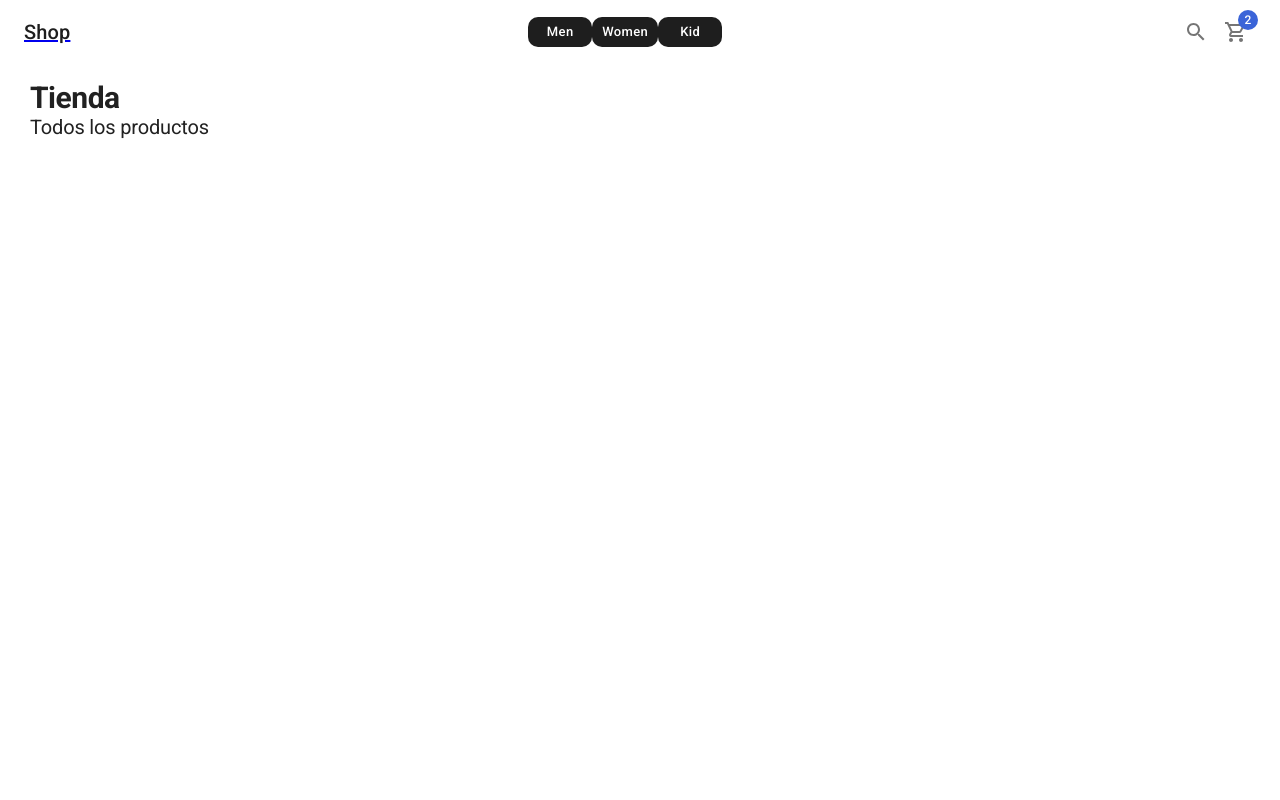
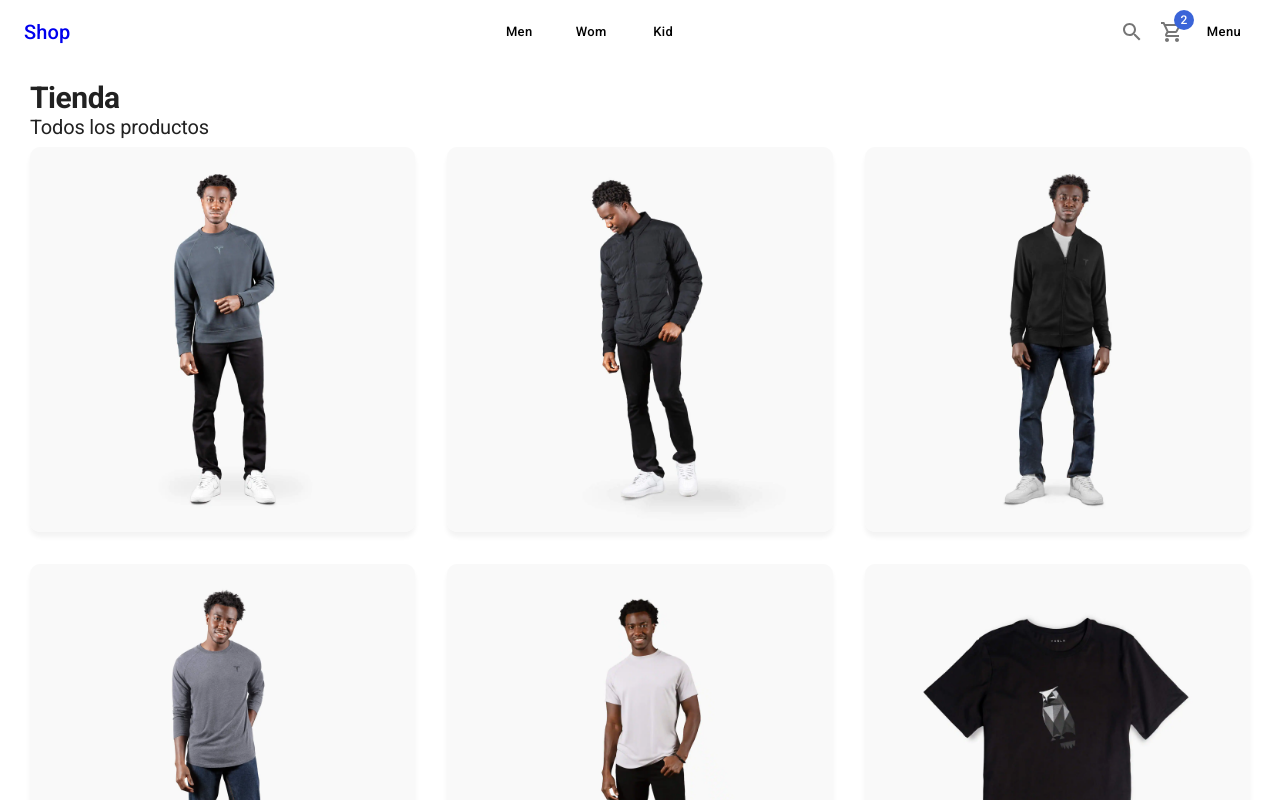
Before and after one commit to k41z3n/shop-app, a Next.js app: page / in a window 1280 px wide. Shown: the top 800 px of the page. Built offline with nearby package versions, Linux system fonts and the light colour scheme.

Commit message:
layout ui

```diff
--- a/components/layouts/ShopLayout.tsx
+++ b/components/layouts/ShopLayout.tsx
@@ -1,6 +1,6 @@
 import Head from "next/head";
 import { FC } from "react";
-import { Navbar } from "../ui";
+import { Navbar, SideMenu } from "../ui";
 
 interface Props {
   title: string;
@@ -33,6 +33,8 @@ const ShopLayout: FC<Props> = ({
         <Navbar />
       </nav>
 
+      <SideMenu />
+
       <main style={{
         margin: '80px auto',
         maxWidth: '1440px',
--- a/components/ui/Navbar.tsx
+++ b/components/ui/Navbar.tsx
@@ -8,28 +8,32 @@ export const Navbar = () => {
         <AppBar>
             <Toolbar>
                 <NextLink href='/' passHref>
-                    <Link display='flex' alignItems='center'>
+
                     <Typography variant='h6'>Shop</Typography>
                     <Typography sx={{ ml: 0.5 }}></Typography>
-                    </Link>
+
                 </NextLink>
                 <Box flex={1} />
 
-                <NextLink href='/category/men' passHref>
-                    <Link>
-                        <Button>Men</Button>
-                    </Link>
+                <Box sx={{ display: { xs: 'none', sm: 'block' } }}>
+                    <NextLink href='/category/men' passHref >
+                        <Button sx={{ marginRight: 1 }}>
+                            Men
+                        </Button >
                     </NextLink>
-                <NextLink href='/category/women' passHref>
-                    <Link>
-                        <Button>Women</Button>
-                    </Link>
+                    <NextLink href='/category/women' passHref >
+                        <Button sx={{ marginRight: 1 }}>
+                            Wom
+                        </Button >
                     </NextLink>
                     <NextLink href='/category/kid' passHref>
-                    <Link>
-                        <Button>Kid</Button>
-                    </Link>
+                        <Button  >
+                            Kid
+                        </Button >
                     </NextLink>
+
+                </Box>
+
 
                 <Box flex={1} />
 
@@ -38,14 +42,16 @@ export const Navbar = () => {
                 </IconButton>
 
                 <NextLink href='/cart' passHref>
-                    <Link>
                     <IconButton>
                         <Badge badgeContent={2} color='secondary'>
                             <ShoppingCartOutlined />
                         </Badge>
                     </IconButton>
-                    </Link>
                 </NextLink>
+
+                <Button  >
+                    Menu
+                </Button >
             </Toolbar>
         </AppBar>
     )
--- /dev/null
+++ b/components/ui/SideMenu.tsx
@@ -0,0 +1,111 @@
+import { Box, Divider, Drawer, IconButton, Input, InputAdornment, List, ListItem, ListItemIcon, ListItemText, ListSubheader } from "@mui/material"
+import { AccountCircleOutlined, AdminPanelSettings, CategoryOutlined, ConfirmationNumberOutlined, EscalatorWarningOutlined, FemaleOutlined, LoginOutlined, MaleOutlined, SearchOutlined, VpnKeyOutlined } from "@mui/icons-material"
+
+
+export const SideMenu = () => {
+    return (
+        <Drawer
+            open={false}
+            anchor='right'
+            sx={{ backdropFilter: 'blur(4px)', transition: 'all 0.5s ease-out' }}
+        >
+            <Box sx={{ width: 250, paddingTop: 5 }}>
+
+                <List>
+
+                    <ListItem>
+                        <Input
+                            type='text'
+                            placeholder="Buscar..."
+                            endAdornment={
+                                <InputAdornment position="end">
+                                    <IconButton
+                                        aria-label="toggle password visibility"
+                                    >
+                                        <SearchOutlined />
+                                    </IconButton>
+                                </InputAdornment>
+                            }
+                        />
+                    </ListItem>
+
+                    <ListItem button>
+                        <ListItemIcon>
+                            <AccountCircleOutlined />
+                        </ListItemIcon>
+                        <ListItemText primary={'Perfil'} />
+                    </ListItem>
+
+                    <ListItem button>
+                        <ListItemIcon>
+                            <ConfirmationNumberOutlined />
+                        </ListItemIcon>
+                        <ListItemText primary={'Mis Ordenes'} />
+                    </ListItem>
+
+
+                    <ListItem button sx={{ display: { xs: '', sm: 'none' } }}>
+                        <ListItemIcon>
+                            <MaleOutlined />
+                        </ListItemIcon>
+                        <ListItemText primary={'Hombres'} />
+                    </ListItem>
+
+                    <ListItem button sx={{ display: { xs: '', sm: 'none' } }}>
+                        <ListItemIcon>
+                            <FemaleOutlined />
+                        </ListItemIcon>
+                        <ListItemText primary={'Mujeres'} />
+                    </ListItem>
+
+                    <ListItem button sx={{ display: { xs: '', sm: 'none' } }}>
+                        <ListItemIcon>
+                            <EscalatorWarningOutlined />
+                        </ListItemIcon>
+                        <ListItemText primary={'Niños'} />
+                    </ListItem>
+
+
+                    <ListItem button>
+                        <ListItemIcon>
+                            <VpnKeyOutlined />
+                        </ListItemIcon>
+                        <ListItemText primary={'Ingresar'} />
+                    </ListItem>
+
+                    <ListItem button>
+                        <ListItemIcon>
+                            <LoginOutlined />
+                        </ListItemIcon>
+                        <ListItemText primary={'Salir'} />
+                    </ListItem>
+
+
+                    {/* Admin */}
+                    <Divider />
+                    <ListSubheader>Admin Panel</ListSubheader>
+
+                    <ListItem button>
+                        <ListItemIcon>
+                            <CategoryOutlined />
+                        </ListItemIcon>
+                        <ListItemText primary={'Productos'} />
+                    </ListItem>
+                    <ListItem button>
+                        <ListItemIcon>
+                            <ConfirmationNumberOutlined />
+                        </ListItemIcon>
+                        <ListItemText primary={'Ordenes'} />
+                    </ListItem>
+
+                    <ListItem button>
+                        <ListItemIcon>
+                            <AdminPanelSettings />
+                        </ListItemIcon>
+                        <ListItemText primary={'Usuarios'} />
+                    </ListItem>
+                </List>
+            </Box>
+        </Drawer>
+    )
+}
--- a/components/ui/index.ts
+++ b/components/ui/index.ts
@@ -1 +1,2 @@
 export * from './Navbar'
+export * from './SideMenu'
--- a/pages/index.tsx
+++ b/pages/index.tsx
@@ -1,6 +1,7 @@
-import { Typography } from "@mui/material"
+import { Card, CardActionArea, CardMedia, Grid, Typography } from "@mui/material"
 import { NextPage } from "next"
 import ShopLayout from "../components/layouts/ShopLayout"
+import { initialData } from "../database/products"
 
 
 const Home: NextPage = () => {
@@ -10,6 +11,20 @@ const Home: NextPage = () => {
       <Typography variant="h1" component='h1'>Tienda</Typography>
       <Typography variant="h2" sx={{ mb: 1 }} component='h2'>Todos los productos</Typography>
 
+      <Grid container spacing={4}>
+        {
+          initialData.products.map(prod => (
+            <Grid item sm={4} key={prod.slug}>
+              <Card>
+                <CardActionArea>
+                  <CardMedia component='img' image={`products/${prod.images[0]}`} alt={prod.title} />
+                </CardActionArea>
+              </Card>
+            </Grid>
+          ))
+        }
+      </Grid>
+
     </ShopLayout>
   )
 }
--- a/styles/globals.css
+++ b/styles/globals.css
@@ -1,12 +1,21 @@
+@keyframes fadeIn {
+  0% {
+    opacity: 0;
+  }
 
-@keyframes fadeIn {
-  0% {opacity: 0;}
-  100% {opacity: 1;}
+  100% {
+    opacity: 1;
+  }
 }
 
 @-webkit-keyframes fadeIn {
-  0% {opacity: 0;}
-  100% {opacity: 1;}
+  0% {
+    opacity: 0;
+  }
+
+  100% {
+    opacity: 1;
+  }
 }
 
 .fadeIn {
@@ -33,3 +42,7 @@
   border: 1px solid rgba(0, 0, 0, 0.1);
   box-shadow: 0px 5px 5px rgba(0, 0, 0, 0.2);
 }
+
+a {
+  text-decoration: none;
+}
--- a/themes/light-theme.ts
+++ b/themes/light-theme.ts
@@ -57,6 +57,8 @@ export const lightTheme = createTheme({
       },
       styleOverrides: {
         root: {
+          backgroundColor: 'white',
+          color: 'black',
           textTransform: 'none',
           boxShadow: 'none',
           borderRadius: 10,
```
Also changed, not shown: pages/404.tsx (added, +22 -0 lines). Lines whose indentation alone changed are shown as unchanged.
